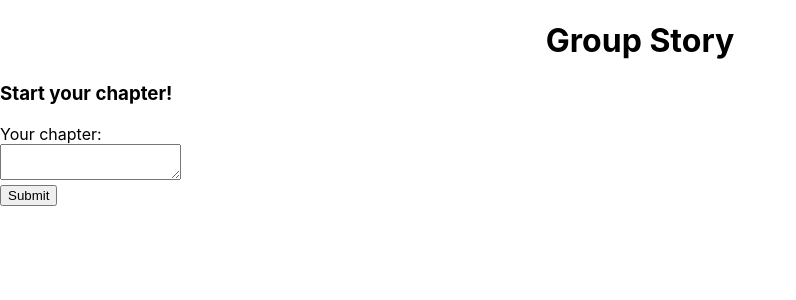
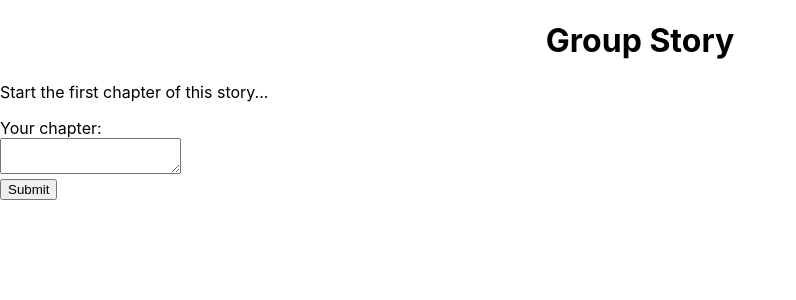
Before and after one commit to benjewman/GroupStory_Frontend, a React (Create React App) app: page /new in a window 1280 px wide. Shown: the top 300 px of the page, without its empty margins (0-796 px from the left). Built offline with nearby package versions, Linux system fonts and the light colour scheme; no server answers.

Commit message:
Render the previous chapter when writing to a story

```diff
--- a/src/containers/WriteStory.js
+++ b/src/containers/WriteStory.js
@@ -21,11 +21,12 @@ function WriteStory() {
     }, [history])
 
     const renderPrompt = () => {
-        // if there is a previous chapter, show it, tell the reader they're starting the story
-
-        // show the previous chapters
-
-        return <h3>Start your chapter!</h3>
+        // if there is a previous chapter, show it, or tell the reader they're starting the story
+        if (story.chapters && story.chapters.length > 0) {
+            return <p>Previous chapter: {story.chapters[story.chapters.length - 1].content}</p>
+        } else {
+            return <p>Start the first chapter of this story...</p>
+        }
     }
 
     const handleChange = event => {
```
